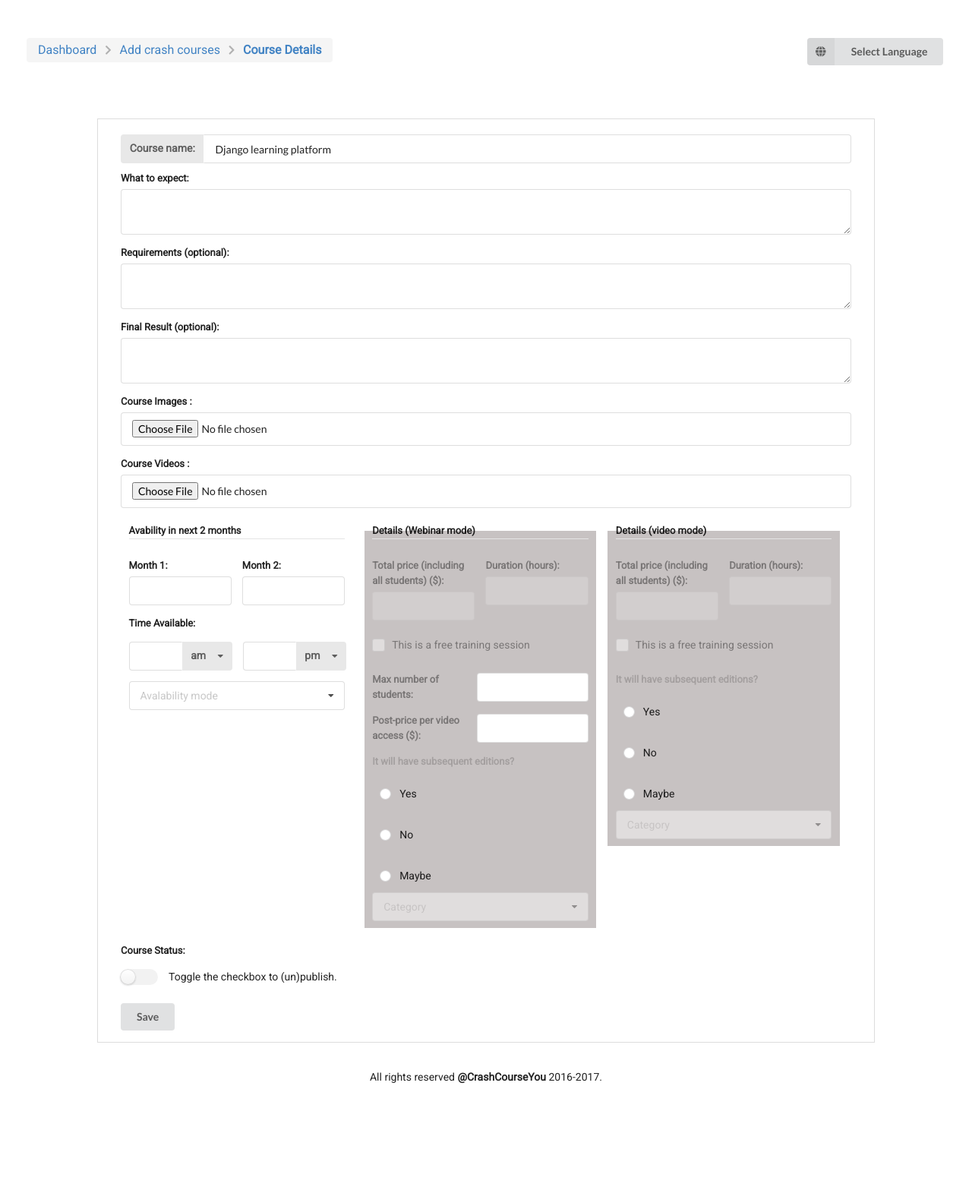
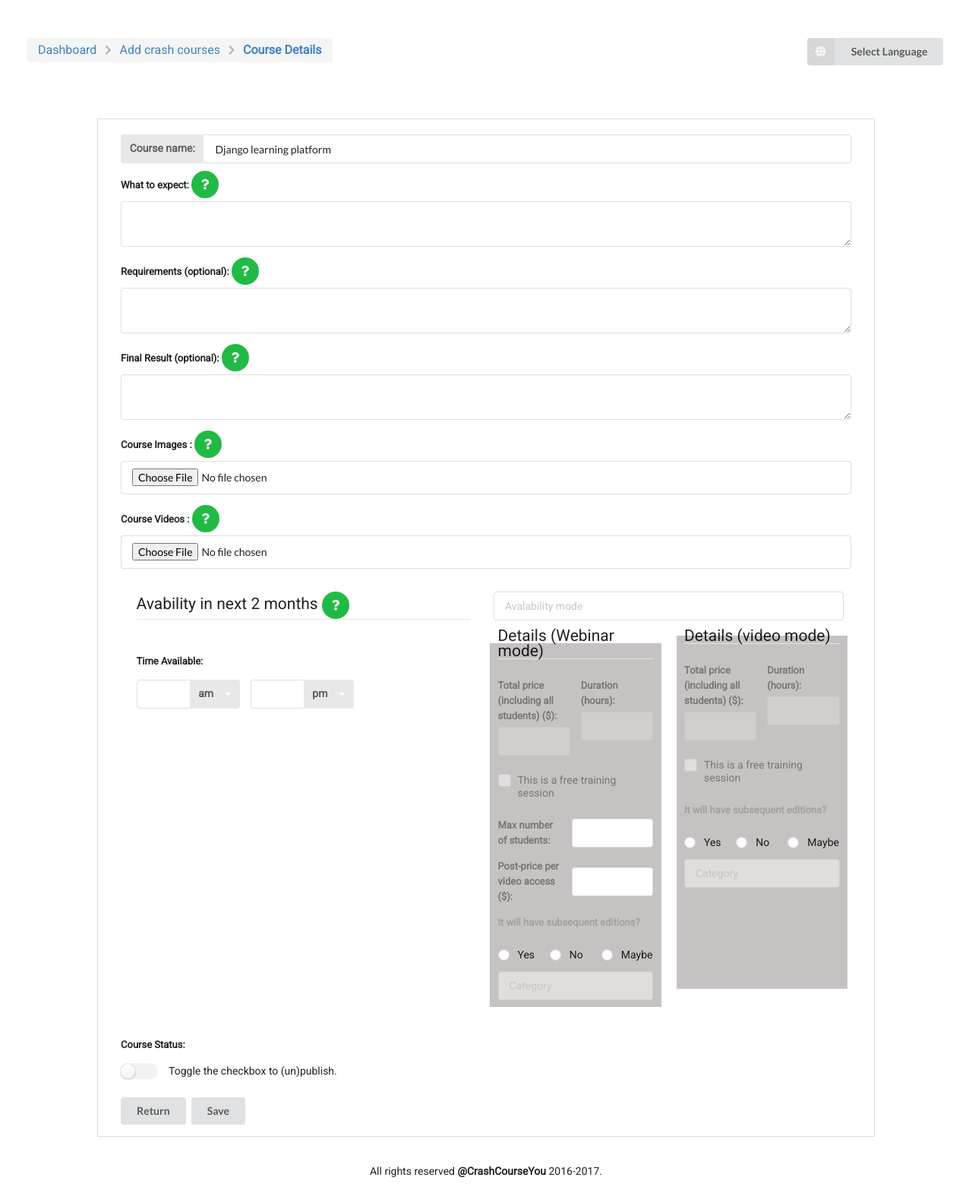
Before and after one commit to MontaGhanmy/ccy-django, a Django app: page /createcourse/8/ in a window 1280 px wide. Shown: the whole page at 76% size. Before the commit the page ends 1427 px from the top, so only its background shows below. Run offline with Django 3.2, Linux system fonts and the light colour scheme; data comes from the database, SQL or seed files in the repository; both versions use the stored data as it was after the commit; data that the repository does not hold is empty; some libraries are stand-ins or nearby versions.

Commit message:
Added design related fixes

```diff
--- a/createcourse/static/createcourse/addcourse.css
+++ b/createcourse/static/createcourse/addcourse.css
@@ -32,7 +32,7 @@
 }
 .msg {
 	text-align: center;
-	font-size: 24px;
+	font-size: 18px;
 	font-weight: 700;
 	color: red;
 	padding: 15px;
@@ -52,3 +52,6 @@
 	text-align: center;
 	padding: 15px;
 }
+.ui.modal {
+	height: 140px !important;
+}
--- a/createcourse/static/createcourse/coursedetails.css
+++ b/createcourse/static/createcourse/coursedetails.css
@@ -6,6 +6,9 @@
 }
 ul {
 	list-style: none;
+}
+i {
+	color: #fff;
 }
 .header {
 	padding: 50px;
@@ -46,15 +49,21 @@
 .rowdetails {
 	margin: 20px 0px;
 }
-.rowdetails .col-md-4 {
-	padding-left: 0px;
-	min-height: 392px;
+.rowdetails .col-md-6 {
+	padding: 10px;
+}
+fieldset .row, fieldset .col-md-4 {
+	padding: 0px;
+	margin: 0px;
 }
 fieldset {
-	min-height: 392px;
+	min-height: 475px;
 }
 fieldset[disabled="disabled"] {
 	background-color: #c7c2c2;
+}
+#datesav {
+	min-height: 525px;
 }
 .rowdetails .col-md-4 legend {
 	color: rgba(0,0,0,.87);
@@ -71,6 +80,9 @@
 	margin-left: 10px !important;
 	width: 20% !important;
 }
+.datepicker {
+	font-size: 12px;
+}
 /** Footer **/
 .footer {
 	text-align: center;
--- a/createcourse/templates/createcourse/coursedetails.html
+++ b/createcourse/templates/createcourse/coursedetails.html
@@ -71,22 +71,27 @@
 									<input type="text" name="cname" value="{{ course.course_name }}">
 								</div>
 								<div class="field">
-									<label>What to expect:
-									</button></label>
+									<label>What to expect:  <p class="ui green circular icon button">
+  <i class="help icon" data-title="I'm confused" data-content="This is a help message for the user."></i></p>
+									</label>
 									<textarea name="cexpectdesc" rows="2">{% if course.course_expect_desc %}{{ course.course_expect_desc }}{% endif %}</textarea>
 								</div>
 								<div class="field">
-									<label>Requirements (optional):
-									</button></label>
+									<label>Requirements (optional): <p class="ui green circular icon button">
+  <i class="help icon" data-title="I'm confused" data-content="This is a help message for the user."></i></p>
+									</label>
 									<textarea name="creqdesc" rows="2">{% if course.course_req_desc %}{{ course.course_req_desc }}{% endif %}</textarea>
 								</div>
 								<div class="field">
-									<label>Final Result (optional):
-									</button></label>
+									<label>Final Result (optional): <p class="ui green circular icon button">
+  <i class="help icon" data-title="I'm confused" data-content="This is a help message for the user."></i></p>
+									</label>
 									<textarea name="cresultdesc" rows="2">{% if course.course_result_desc  %}{{ course.course_result_desc }}{% endif %}</textarea>
 								</div>
 								<div class="field">
-									<label>Course Images : </label>
+									<label>Course Images : <p class="ui green circular icon button">
+  <i class="help icon" data-title="I'm confused" data-content="This is a help message for the user."></i></p>
+  </label>
 									{% if images %}
 									<div class="ui tiny images">
 										{% for image in images %}
@@ -97,7 +102,9 @@
 									<input type="file" name="courseimage" accept="image/*" onchange="window.setTimeout(function() { document.getElementById('imageform').submit(); }, 200);">
 								</div>
 								<div class="field">
-									<label>Course Videos : </label>
+									<label>Course Videos : <p class="ui green circular icon button">
+  <i class="help icon" data-title="I'm confused" data-content="This is a help message for the user."></i></p>
+									</label>
 									{% if videos %}
 										{% for video in videos %}
 											<video width="320" height="240" controls>
@@ -110,18 +117,17 @@
 									<input type="file" name="coursevideo" accept="video/*" onchange="window.setTimeout(function() { document.getElementById('imageform').submit(); }, 200);">
 								</div>
 								<div class="row rowdetails">
-									<div class="col-md-4">
-										<fieldset>
-											<legend>Avability in next 2 months</legend>
-											<div class="two fields">
-												<div class="field">
-													<label>Month 1: </label>
-													<input type="text" name="avabilitysd" class="datepicker" value="{% if course.avability_start_date %}{{ course.avability_start_date }}{% endif %}">
-												</div>
-												<div class="field">
-													<label>Month 2: </label>
-													<input type="text" name="avabilityed" class="datepicker" value="{% if course.avability_end_date %}{{ course.avability_end_date }}{% endif %}">
-												</div>
+									<div class="col-md-6">
+										<fieldset id="datesav">
+											<legend>Avability in next 2 months <p class="ui green circular icon button">
+  <i class="help icon" data-title="I'm confused" data-content="This is a help message for the user."></i></p>
+  											</legend>
+
+											<input type="hidden" name="avabilitysd" class="datepicker" value="{% if course.avability_start_date %}{{ course.avability_start_date }}{% endif %}">
+											<input type="hidden" name="avabilityed" class="datepicker" value="{% if course.avability_end_date %}{{ course.avability_end_date }}{% endif %}">
+											<div class="row">
+												<div class="col-md-6 datepicker"></div>
+												<div class="col-md-6 datepicker"></div>
 											</div>
 											<div class="field">
 												<label>Time Available:</label>
@@ -157,6 +163,11 @@
 													</div>
 												</div>
 											</div>
+										</fieldset>
+									</div>
+									<div class="col-md-6">
+									<div class="row">
+										<div class="col-md-12">
 											<div class="field">
 												<select class="ui dropdown" id="avmodeselect">
 													<option value="">Avalability mode</option>
@@ -164,9 +175,10 @@
 													<option value="videomode">Video mode</option>
 												</select>
 											</div>
-										</fieldset>
 										</div>
-									<div class="col-md-4">
+									</div>
+										<div class="row">
+										<div class="col-md-6">
 											<fieldset class="fieldmode webinarmode">
 												<legend>Details  (Webinar mode)</legend>
 												<div class="two fields">
@@ -196,20 +208,20 @@
 												<div class="field">
 													<label>It will have subsequent editions?</label>
 												</div>
-											<div class="inline-fields">
-												<div class="field fieldleft">
+												<div class="row">
+													<div class="col-md-4">
 														<div class="ui radio checkbox">
 															<input type="radio" name="subsquent" tabindex="0" class="hidden" value="Yes" {% if course.webinar_subsequent_ed == "Yes" %}checked="checked"{% endif %}>
 															<label>Yes</label>
 														</div>
 													</div>
-												<div class="field fieldleft">
+													<div class="col-md-4">
 														<div class="ui radio checkbox">
 															<input type="radio" name="subsquent" tabindex="0" class="hidden" value="No" {% if course.webinar_subsequent_ed == "No" %}checked="checked"{% endif %}>
 															<label>No</label>
 														</div>
 													</div>
-												<div class="field fieldleft">
+													<div class="col-md-4">
 														<div class="ui radio checkbox">
 															<input type="radio" name="subsquent" tabindex="0" class="hidden" value="Maybe" {% if course.webinar_subsequent_ed == "Maybe" %}checked="checked"{% endif %}>
 															<label>Maybe</label>
@@ -234,7 +246,7 @@
 												</div>
 											</fieldset>
 										</div>
-									<div class="col-md-4">
+										<div class="col-md-6">
 											<fieldset class="fieldmode videomode">
 												<legend>Details  (video mode)</legend>
 												<div class="two fields">
@@ -257,20 +269,20 @@
 												<div class="field">
 													<label>It will have subsequent editions?</label>
 												</div>
-											<div class="inline-fields">
-												<div class="field fieldleft">
+												<div class="row">
+													<div class="col-md-4">
 														<div class="ui radio checkbox">
 															<input type="radio" name="vsubsquent" tabindex="0" class="hidden" value="Yes" {% if course.video_subsequent_ed == "Yes" %}checked="checked"{% endif %}>
 															<label>Yes</label>
 														</div>
 													</div>
-												<div class="field fieldleft">
+													<div class="col-md-4">
 														<div class="ui radio checkbox">
 															<input type="radio" name="vsubsquent" tabindex="0" class="hidden" value="No" {% if course.video_subsequent_ed == "No" %}checked="checked"{% endif %}>
 															<label>No</label>
 														</div>
 													</div>
-												<div class="field fieldleft">
+													<div class="col-md-4">
 														<div class="ui radio checkbox">
 															<input type="radio" name="vsubsquent" tabindex="0" class="hidden" value="Maybe" {% if course.video_subsequent_ed == "Maybe" %}checked="checked"{% endif %}>
 															<label>Maybe</label>
@@ -296,6 +308,8 @@
 											</fieldset>
 										</div>
 										</div>
+									</div>
+								</div>
 								<input id="cdraft" type="hidden" name="cdraft" value="True">
 								<div class="field">
 									<label>Course Status: </label>
@@ -307,6 +321,7 @@
 									</div>
 								</div>
 								<div class="field">
+									<a class="ui button" href="http://127.0.0.1:8000/createcourse/">Return</a>
 									<button class="ui button" type="submit">Save</button>
 								</div>
 						</form>
@@ -351,6 +366,7 @@
 			$(document).ready(function(){
 				$('.fieldmode').attr('disabled','');
 				$(".fieldmode").children().addClass("disabled");
+				$(".fieldmode").find('input').addClass("disabled");
 				$(".datepicker").multiDatesPicker();
 				$("#avmodeselect").change(function(){
 					$('.fieldmode').attr('disabled','');
@@ -358,13 +374,18 @@
 					if ($(this).val() == "videomode") {
 						$('.videomode').removeAttr('disabled');
 						$(".videomode").children().removeClass("disabled");
+						$(".videomode").find('input').removeClass("disabled");
 					}
 					if ($(this).val() == "webinarmode") {
 						$('.webinarmode').removeAttr('disabled');
 						$(".webinarmode").children().removeClass("disabled");
+						$(".webinarmode").find('input').removeClass("disabled");
 					}
 				});
 			});
+			$('i.help')
+			  .popup()
+			;
 		</script>
 	</body>
 </ht
```
Also changed, not shown: createcourse/templates/createcourse/index.html (+26 -3 lines), db.sqlite3. Lines whose indentation alone changed are shown as unchanged.
